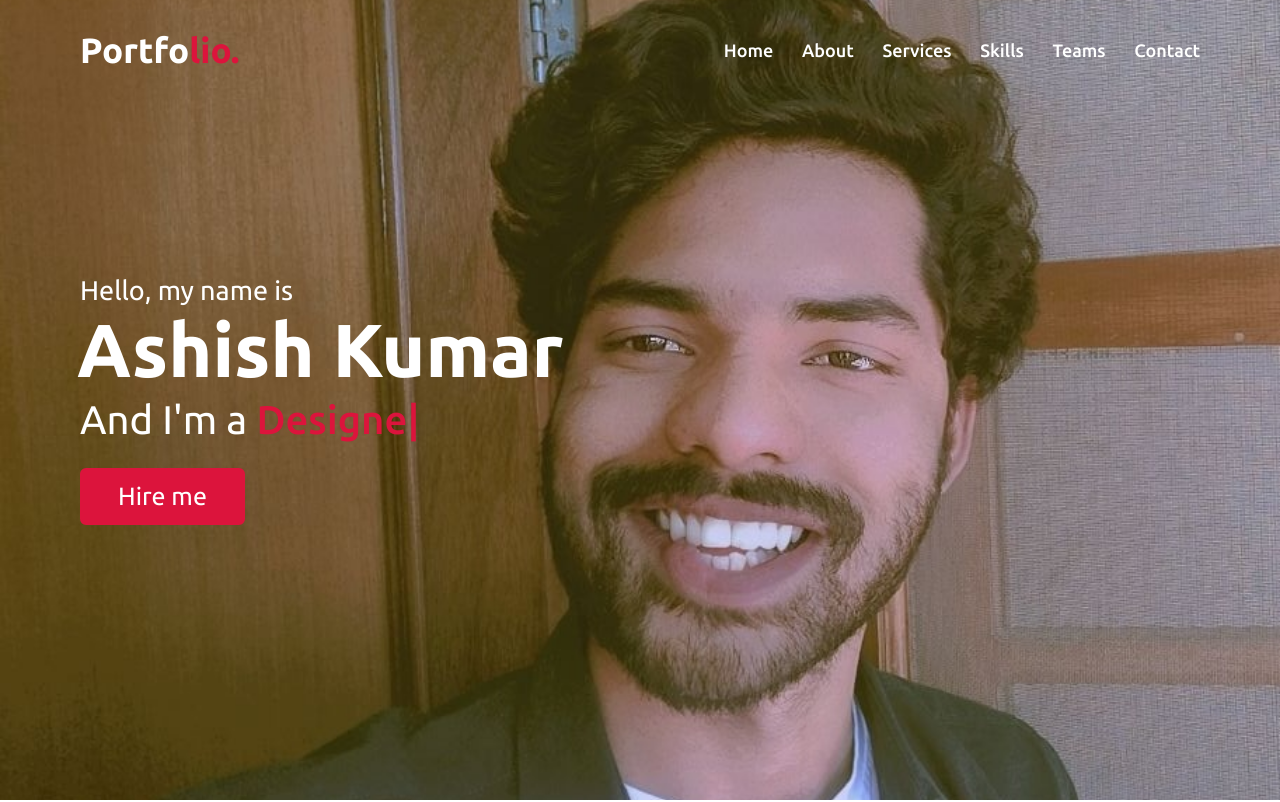
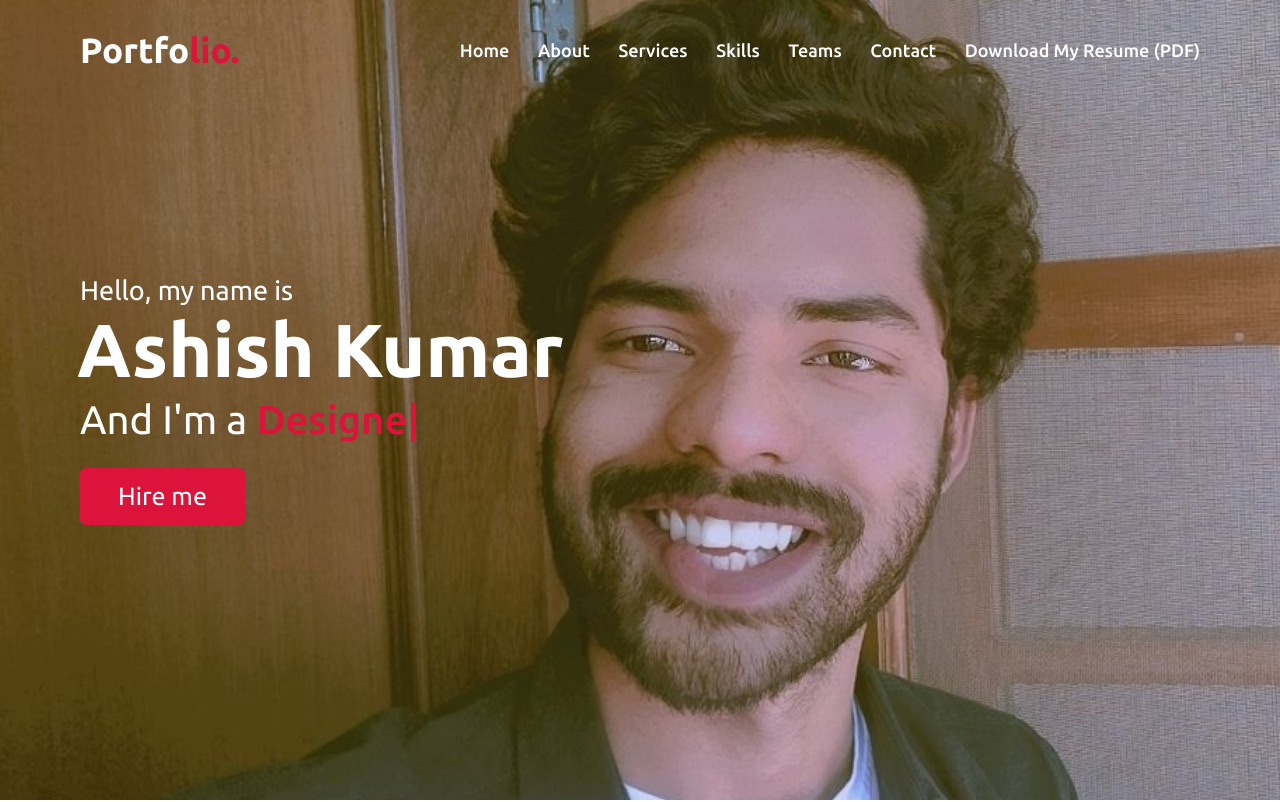
Before and after one commit to ashishkumar11125/ashishkumar11125.github.io, a plain HTML site: page index.html in a window 1280 px wide. Shown: the top 802 px of the page. Drawn offline with nearby package versions, Linux system fonts and the light colour scheme.

Commit message:
Update index.html

```diff
--- a/index.html
+++ b/index.html
@@ -28,6 +28,10 @@
                 <li><a href="#skills" class="menu-btn">Skills</a></li>
                 <li><a href="#teams" class="menu-btn">Teams</a></li>
                 <li><a href="#contact" class="menu-btn">Contact</a></li>
+                <li><p><a href="https://docs.google.com/document/d/1uRwbSSphELJO5k57cnzYyk40o2lau6-2ZYJcOb3JrYQ/edit?usp=sharingf" target="_blank" download>
+            Download My Resume (PDF)
+        </a>
+    </p></li>
             </ul>
             <div class="menu-btn">
                 <i class="fas fa-bars"></i>
```
